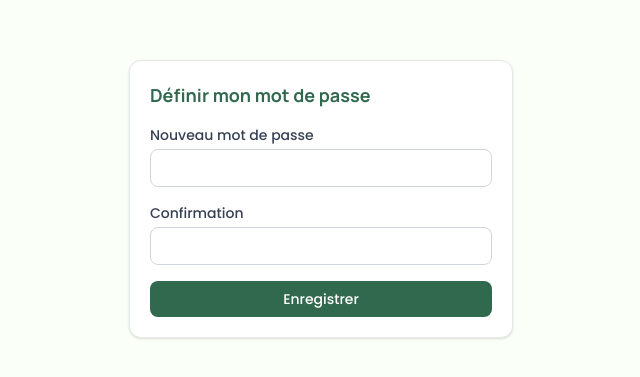
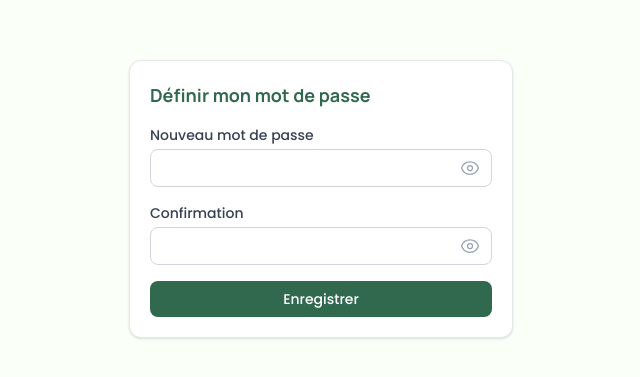
Before and after one commit to mc-studio-eu/crm-r-a-energy, a Nuxt app: page /reset-password in a window 1280 px wide. Shown: the part 201-578 px from the top of the page, without its empty margins (319-959 px from the left). Built offline with nearby package versions, Linux system fonts and the light colour scheme; no server answers.

Commit message:
feat: add PasswordInput component, implement archive/restore workflow for prospects, and fix user authentication logic

```diff
--- /dev/null
+++ b/app/components/PasswordInput.vue
@@ -0,0 +1,38 @@
+<script setup lang="ts">
+defineProps<{
+  id: string
+  minlength?: number
+  autocomplete?: string
+}>()
+
+const model = defineModel<string>({ required: true })
+const show = ref(false)
+</script>
+
+<template>
+  <div class="relative">
+    <input
+      :id="id"
+      v-model="model"
+      :type="show ? 'text' : 'password'"
+      :minlength="minlength"
+      :autocomplete="autocomplete"
+      required
+      class="input pr-10"
+    >
+    <button
+      type="button"
+      class="absolute inset-y-0 right-0 flex items-center pr-3 text-gray-400 hover:text-gray-600"
+      :aria-label="show ? 'Masquer le mot de passe' : 'Afficher le mot de passe'"
+      @click="show = !show"
+    >
+      <svg v-if="show" xmlns="http://www.w3.org/2000/svg" fill="none" viewBox="0 0 24 24" stroke-width="1.5" stroke="currentColor" class="h-5 w-5">
+        <path stroke-linecap="round" stroke-linejoin="round" d="M3.98 8.223A10.477 10.477 0 0 0 1.934 12C3.226 16.338 7.244 19.5 12 19.5c.993 0 1.953-.138 2.863-.395M6.228 6.228A10.451 10.451 0 0 1 12 4.5c4.756 0 8.773 3.162 10.065 7.498a10.522 10.522 0 0 1-4.293 5.774M6.228 6.228 3 3m3.228 3.228 3.65 3.65m7.894 7.894L21 21m-3.228-3.228-3.65-3.65m0 0a3 3 0 1 0-4.243-4.243m4.242 4.242L9.88 9.88" />
+      </svg>
+      <svg v-else xmlns="http://www.w3.org/2000/svg" fill="none" viewBox="0 0 24 24" stroke-width="1.5" stroke="currentColor" class="h-5 w-5">
+        <path stroke-linecap="round" stroke-linejoin="round" d="M2.036 12.322a1.012 1.012 0 0 1 0-.639C3.423 7.51 7.36 4.5 12 4.5c4.638 0 8.573 3.007 9.963 7.178.07.207.07.431 0 .639C20.577 16.49 16.64 19.5 12 19.5c-4.638 0-8.573-3.007-9.963-7.178Z" />
+        <path stroke-linecap="round" stroke-linejoin="round" d="M15 12a3 3 0 1 1-6 0 3 3 0 0 1 6 0Z" />
+      </svg>
+    </button>
+  </div>
+</template>
--- a/app/pages/login.vue
+++ b/app/pages/login.vue
@@ -39,7 +39,7 @@ async function login() {
         </div>
         <div>
           <label class="label" for="password">Mot de passe</label>
-          <input id="password" v-model="password" type="password" required class="input" autocomplete="current-password">
+          <PasswordInput id="password" v-model="password" autocomplete="current-password" />
         </div>
         <p v-if="error" class="text-sm text-red-600">{{ error }}</p>
         <button type="submit" class="btn-primary w-full" :disabled="loading">
--- a/app/pages/prospects/[id].vue
+++ b/app/pages/prospects/[id].vue
@@ -45,6 +45,11 @@ async function archiver() {
   navigateTo('/prospects')
 }
 
+async function restaurer() {
+  await supabase.from('prospects').update({ archive: false }).eq('id', id)
+  refresh()
+}
+
 function fmtDate(d: string) {
   return new Date(d).toLocaleString('fr-FR', { dateStyle: 'medium', timeStyle: 'short' })
 }
@@ -72,6 +77,7 @@ function activiteLabel(a: Activite) {
         <h1 class="text-2xl">{{ prospect.raison_sociale }}</h1>
         <div class="mt-1 flex items-center gap-2">
           <StatusBadge :statut="prospect.statut" />
+          <span v-if="prospect.archive" class="rounded-full bg-gray-200 px-2 py-0.5 text-xs font-medium text-gray-600">Archivé</span>
           <span v-if="prospect.siret" class="text-xs text-gray-400">SIRET {{ prospect.siret }}</span>
         </div>
       </div>
@@ -84,7 +90,8 @@ function activiteLabel(a: Activite) {
           <option v-for="(label, s) in PROSPECT_STATUTS" :key="s" :value="s">{{ label }}</option>
         </select>
         <button class="btn-secondary" @click="editing = !editing">{{ editing ? 'Annuler' : 'Modifier' }}</button>
-        <button v-if="isAdmin" class="btn-danger" @click="archiver">Archiver</button>
+        <button v-if="isAdmin && !prospect.archive" class="btn-danger" @click="archiver">Archiver</button>
+        <button v-if="isAdmin && prospect.archive" class="btn-secondary" @click="restaurer">Restaurer</button>
       </div>
     </div>
 
--- a/app/pages/prospects/index.vue
+++ b/app/pages/prospects/index.vue
@@ -2,7 +2,7 @@
 import { PROSPECT_STATUTS, type Prospect, type ProspectStatut } from '~~/shared/types'
 
 const supabase = useSupabaseClient()
-const { isStaff } = useProfile()
+const { isStaff, isAdmin } = useProfile()
 
 const PAGE_SIZE = 25
 const page = ref(1)
@@ -11,6 +11,7 @@ const filtreStatut = ref<ProspectStatut | ''>('')
 const filtreCommercial = ref('')
 const filtreVille = ref('')
 const tri = ref<'updated_at' | 'raison_sociale' | 'created_at'>('updated_at')
+const voirArchives = ref(false)
 
 const { data: commerciaux } = await useAsyncData('commerciaux', async () => {
   const { data } = await supabase
@@ -26,7 +27,7 @@ const { data, refresh } = await useAsyncData('prospects', async () => {
   let query = supabase
     .from('prospects')
     .select('*', { count: 'exact' })
-    .eq('archive', false)
+    .eq('archive', voirArchives.value)
 
   if (search.value) {
     query = query.or(`raison_sociale.ilike.%${search.value}%,contact_nom.ilike.%${search.value}%,siret.ilike.%${search.value}%`)
@@ -43,7 +44,7 @@ const { data, refresh } = await useAsyncData('prospects', async () => {
     .range(from, from + PAGE_SIZE - 1)
 
   return { rows: (rows ?? []) as Prospect[], count: count ?? 0 }
-}, { watch: [page, filtreStatut, filtreCommercial, tri] })
+}, { watch: [page, filtreStatut, filtreCommercial, tri, voirArchives] })
 
 watchDebounced([search, filtreVille], () => {
   page.value = 1
@@ -82,6 +83,11 @@ async function setStatut(prospect: Prospect, statut: ProspectStatut) {
       </select>
       <input v-model="filtreVille" type="search" placeholder="Ville ou CP" class="input">
     </div>
+
+    <label v-if="isAdmin" class="mb-4 flex w-fit cursor-pointer items-center gap-2 text-sm text-gray-600">
+      <input v-model="voirArchives" type="checkbox" class="accent-primary">
+      Voir les prospects archivés
+    </label>
 
     <!-- Liste en cartes (mobile) -->
     <div class="space-y-3 md:hidden">
--- a/app/pages/reset-password.vue
+++ b/app/pages/reset-password.vue
@@ -31,11 +31,11 @@ async function save() {
       <form class="space-y-4" @submit.prevent="save">
         <div>
           <label class="label" for="password">Nouveau mot de passe</label>
-          <input id="password" v-model="password" type="password" minlength="8" required class="input">
+          <PasswordInput id="password" v-model="password" :minlength="8" autocomplete="new-password" />
         </div>
         <div>
           <label class="label" for="confirm">Confirmation</label>
-          <input id="confirm" v-model="confirm" type="password" minlength="8" required class="input">
+          <PasswordInput id="confirm" v-model="confirm" :minlength="8" autocomplete="new-password" />
         </div>
         <p v-if="error" class="text-sm text-red-600">{{ error }}</p>
         <button type="submit" class="btn-primary w-full" :disabled="loading">Enregistrer</button>
```
Also changed, not shown: 1 other file (tests, documents, lock files or other folders).
